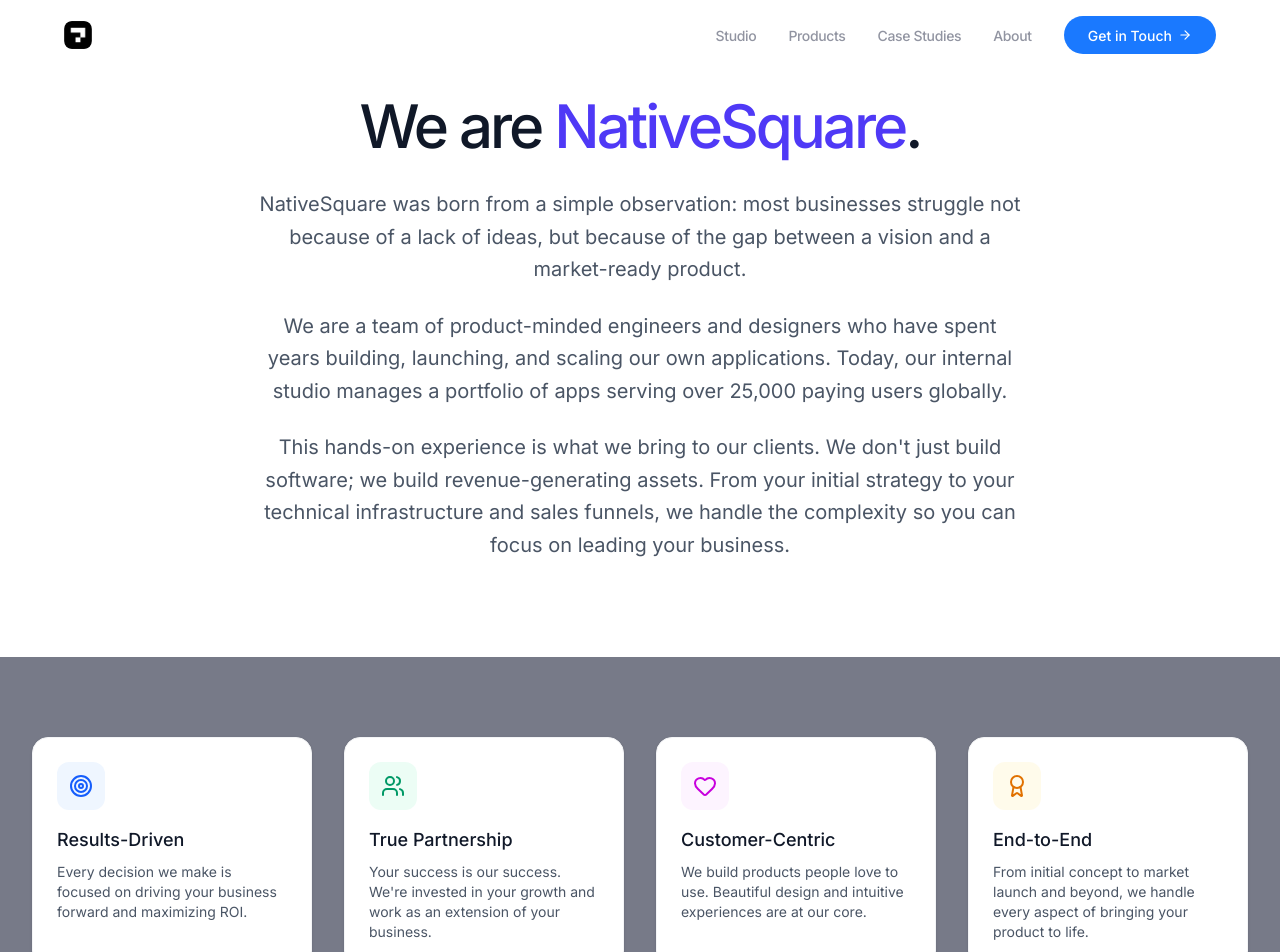
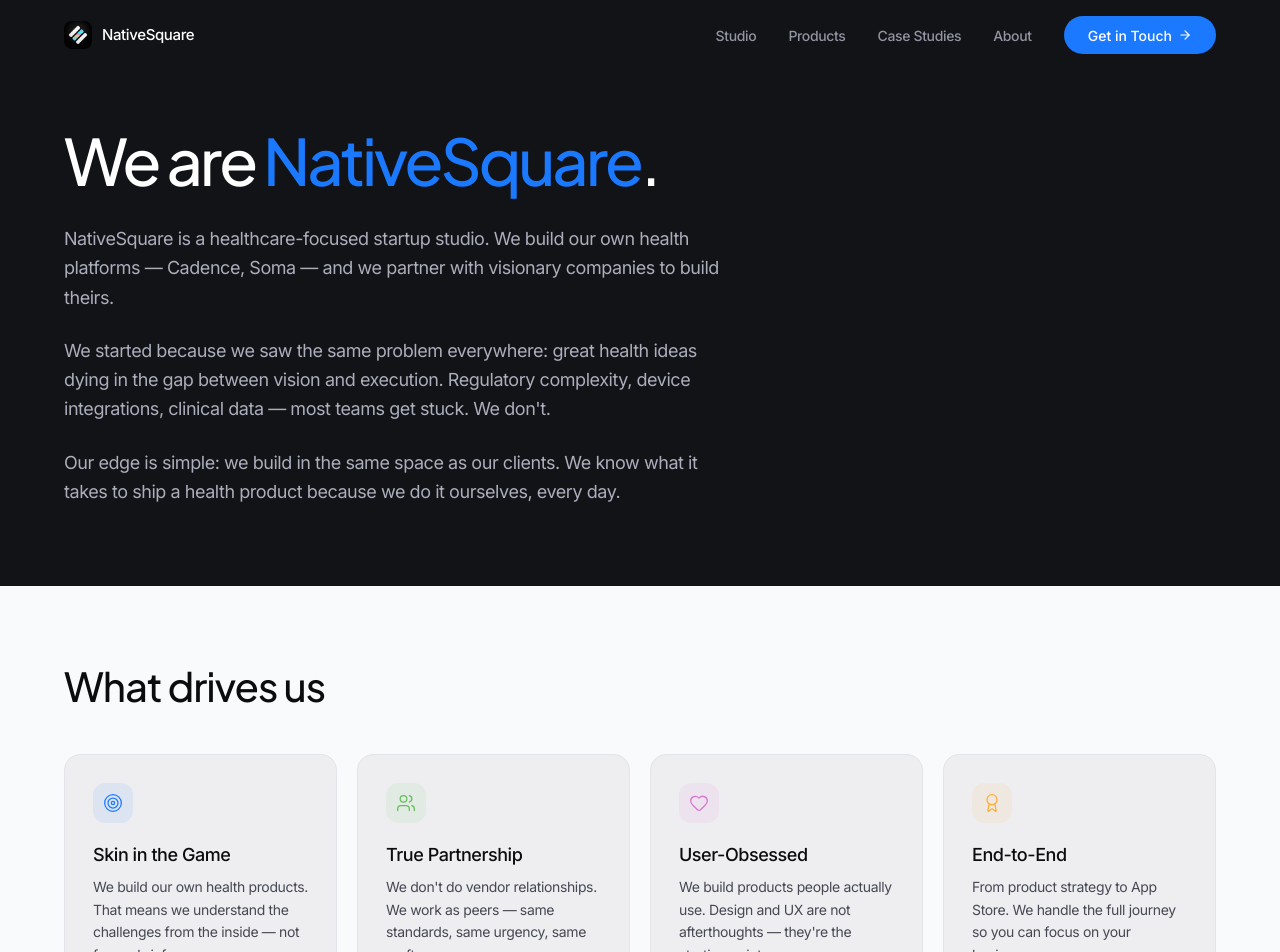
Before and after one commit to NativeSquare/website-3, a Next.js app: page /about in a window 1280 px wide. Shown: the top 952 px of the page. Built offline with nearby package versions, Linux system fonts and the light colour scheme.

Commit message:
feat(linkedin banner)

```diff
--- /dev/null
+++ b/linkedin-banner.html
@@ -0,0 +1,185 @@
+<!DOCTYPE html>
+<html lang="en">
+<head>
+<meta charset="UTF-8">
+<title>NativeSquare LinkedIn Banner</title>
+<style>
+  @import url('https://fonts.googleapis.com/css2?family=Plus+Jakarta+Sans:wght@500&family=Inter:wght@400;500&display=swap');
+
+  * { margin: 0; padding: 0; box-sizing: border-box; }
+
+  body {
+    background: #2e3038;
+    display: flex;
+    align-items: center;
+    justify-content: center;
+    min-height: 100vh;
+    padding: 40px;
+  }
+
+  .banner {
+    width: 1584px;
+    height: 396px;
+    background: #121317;
+    position: relative;
+    overflow: hidden;
+    font-family: 'Inter', system-ui, sans-serif;
+    -webkit-font-smoothing: antialiased;
+    display: flex;
+    align-items: center;
+    justify-content: space-between;
+    padding: 0 80px;
+  }
+
+  /* Grid overlay — same as hero: absolute, right side */
+  .grid-overlay {
+    position: absolute;
+    left: -550px;
+    top: 0;
+    width: 1000px;
+    height: auto;
+    opacity: 0.35;
+    pointer-events: none;
+  }
+
+  /* Ambient glows */
+  .glow-orange {
+    position: absolute;
+    left: 50px;
+    top: -150px;
+    width: 600px;
+    height: 500px;
+    background: radial-gradient(ellipse at center, rgba(254,173,52,0.1), transparent 70%);
+    filter: blur(80px);
+    pointer-events: none;
+  }
+  .glow-blue {
+    position: absolute;
+    right: -100px;
+    top: 50%;
+    width: 500px;
+    height: 500px;
+    background: radial-gradient(ellipse at center, rgba(26,121,255,0.06), transparent 70%);
+    filter: blur(100px);
+    pointer-events: none;
+  }
+
+  /* Left column — text */
+  .left {
+    position: relative;
+    z-index: 10;
+    max-width: 520px;
+    flex-shrink: 0;
+  }
+
+  .logo {
+    display: flex;
+    align-items: center;
+    gap: 10px;
+    margin-bottom: 28px;
+  }
+  .logo img {
+    width: 28px;
+    height: 28px;
+    border-radius: 6px;
+  }
+  .logo span {
+    font-size: 15px;
+    font-weight: 500;
+    color: rgba(249,250,251,0.9);
+    letter-spacing: -0.3px;
+  }
+
+  .headline {
+    font-family: 'Plus Jakarta Sans', system-ui, sans-serif;
+    font-weight: 500;
+    font-size: 56px;
+    line-height: 1.0;
+    letter-spacing: -0.04em;
+    color: #f9fafb;
+  }
+
+  .subtitle {
+    margin-top: 14px;
+    font-size: 16px;
+    font-weight: 400;
+    line-height: 1.5;
+    letter-spacing: -0.02em;
+    color: #abaebb;
+  }
+
+  .url-row {
+    margin-top: 20px;
+    display: flex;
+    align-items: center;
+    gap: 12px;
+  }
+  .url {
+    font-size: 14px;
+    font-weight: 500;
+    letter-spacing: -0.02em;
+    color: #1a79ff;
+  }
+  .dot {
+    width: 4px;
+    height: 4px;
+    border-radius: 50%;
+    background: #464853;
+  }
+  .tagline {
+    font-size: 13px;
+    font-weight: 500;
+    letter-spacing: -0.02em;
+    color: #5e616e;
+  }
+
+  /* Right column — asset */
+  .right {
+    position: relative;
+    flex-shrink: 0;
+  }
+  .hero-asset {
+    width: 520px;
+    height: auto;
+    position: relative;
+    pointer-events: none;
+  }
+</style>
+</head>
+<body>
+
+<div class="banner">
+  <!-- Ambient glows -->
+  <div class="glow-orange"></div>
+  <div class="glow-blue"></div>
+
+  <!-- Grid overlay -->
+  <img src="public/hero/grid.webp" class="grid-overlay" alt="">
+
+  <!-- Left — 3D asset -->
+  <div class="right">
+    <img src="public/hero/hero_asset.webp" class="hero-asset" alt="">
+  </div>
+
+  <!-- Right — text content -->
+  <div class="left">
+    <div class="logo">
+      <img src="public/hero/ns-logo.png" alt="NativeSquare">
+      <span>NativeSquare</span>
+    </div>
+    <div class="headline">
+      Building AI-Powered<br>HealthTech
+    </div>
+    <div class="subtitle">
+      In-house and as partners. Same vision, same craft.
+    </div>
+    <div class="url-row">
+      <span class="url">nativesquare.fr</span>
+      <span class="dot"></span>
+      <span class="tagline">Healthcare Startup Studio</span>
+    </div>
+  </div>
+</div>
+
+</body>
+</html>
--- a/src/app/(site)/components/About.tsx
+++ b/src/app/(site)/components/About.tsx
@@ -1,94 +1,109 @@
-import { Award, Heart, Target, Users } from "lucide-react";
+import { Target, Users, Heart, Award } from "lucide-react";
 import FAQ from "./FAQ";
 import CTA from "./CTA";
 
+const values = [
+  {
+    icon: Target,
+    title: "Skin in the Game",
+    description:
+      "We build our own health products. That means we understand the challenges from the inside — not from a brief.",
+    color: "#1a79ff",
+  },
+  {
+    icon: Users,
+    title: "True Partnership",
+    description:
+      "We don't do vendor relationships. We work as peers — same standards, same urgency, same craft.",
+    color: "#62bf59",
+  },
+  {
+    icon: Heart,
+    title: "User-Obsessed",
+    description:
+      "We build products people actually use. Design and UX are not afterthoughts — they're the starting point.",
+    color: "#d973ce",
+  },
+  {
+    icon: Award,
+    title: "End-to-End",
+    description:
+      "From product strategy to App Store. We handle the full journey so you can focus on your business.",
+    color: "#fead34",
+  },
+];
+
 const About: React.FC = () => {
   return (
-    <div className="pt-24 bg-white">
-      <div className="mx-auto max-w-7xl px-4 sm:px-6 lg:px-8 mb-24 text-center">
-        <h1 className="text-4xl md:text-5xl lg:text-6xl font-bold font-geist tracking-tighter text-gray-900 mb-8">
-          We are <span className="text-indigo-600">NativeSquare</span>.
+    <>
+      {/* Hero section — dark like landing hero */}
+      <section className="bg-gray-8 pt-32 pb-20 max-md:pt-24 max-md:pb-14">
+        <div className="container-md max-[1023px]:px-16 max-md:px-5">
+          <h1 className="font-title fs-64 font-medium leading-none tracking-tighter text-white max-xl:!text-[56px] max-[1023px]:!text-[48px] max-md:!text-[36px]">
+            We are{" "}
+            <span style={{ color: "var(--primary-blue)" }}>NativeSquare</span>.
           </h1>
-        <div className="text-xl text-gray-600 max-w-3xl mx-auto leading-relaxed space-y-6">
-          <p>
-            NativeSquare was born from a simple observation: most businesses
-            struggle not because of a lack of ideas, but because of the gap
-            between a vision and a market-ready product.
+          <div className="mt-8 max-w-2xl space-y-6">
+            <p className="fs-18 leading-relaxed tracking-tight text-gray-70">
+              NativeSquare is a healthcare-focused startup studio. We build our
+              own health platforms — Cadence, Soma — and we partner with
+              visionary companies to build theirs.
             </p>
-          <p>
-            We are a team of product-minded engineers and designers who have
-            spent years building, launching, and scaling our own applications.
-            Today, our internal studio manages a portfolio of apps serving over
-            25,000 paying users globally.
+            <p className="fs-18 leading-relaxed tracking-tight text-gray-70">
+              We started because we saw the same problem everywhere: great
+              health ideas dying in the gap between vision and execution.
+              Regulatory complexity, device integrations, clinical data — most
+              teams get stuck. We don&apos;t.
             </p>
-          <p>
-            This hands-on experience is what we bring to our clients. We
-            don&apos;t just build software; we build revenue-generating assets.
-            From your initial strategy to your technical infrastructure and
-            sales funnels, we handle the complexity so you can focus on leading
-            your business.
+            <p className="fs-18 leading-relaxed tracking-tight text-gray-70">
+              Our edge is simple: we build in the same space as our clients. We
+              know what it takes to ship a health product because we do it
+              ourselves, every day.
             </p>
           </div>
         </div>
+      </section>
 
-      <div className="bg-gray-50 py-20">
-        <div className="mx-auto max-w-7xl px-4 sm:px-6 lg:px-8">
-          <div className="grid grid-cols-1 md:grid-cols-2 lg:grid-cols-4 gap-8">
-            <div className="bg-white p-6 rounded-2xl shadow-sm border border-gray-100">
-              <div className="w-12 h-12 bg-blue-50 rounded-xl flex items-center justify-center mb-4 text-blue-600">
-                <Target size={24} />
+      {/* Values — white section */}
+      <section
+        className="py-20 max-md:py-14"
+        style={{ background: "var(--gray-98)", color: "var(--gray-5)" }}
+      >
+        <div className="container-md max-[1023px]:px-16 max-md:px-5">
+          <h2 className="font-title fs-40 font-medium leading-none tracking-tight mb-12 max-md:mb-8 max-md:!text-[28px]">
+            What drives us
+          </h2>
+          <div className="grid grid-cols-1 md:grid-cols-2 lg:grid-cols-4 gap-5">
+            {values.map((v) => (
+              <div
+                key={v.title}
+                className="rounded-2xl p-7"
+                style={{
+                  background: "var(--gray-94)",
+                  border: "1px solid var(--gray-90)",
+                }}
+              >
+                <div
+                  className="w-10 h-10 rounded-xl flex items-center justify-center mb-5"
+                  style={{ background: `${v.color}15` }}
+                >
+                  <v.icon size={20} strokeWidth={1.5} style={{ color: v.color }} />
                 </div>
-              <h3 className="text-lg font-bold font-geist text-gray-900 mb-2">
-                Results-Driven
+                <h3 className="fs-18 font-medium leading-snug tracking-tight mb-2">
+                  {v.title}
                 </h3>
-              <p className="text-gray-600 text-sm">
-                Every decision we make is focused on driving your business
-                forward and maximizing ROI.
+                <p className="fs-14 leading-relaxed tracking-tight text-gray-30">
+                  {v.description}
                 </p>
               </div>
-            <div className="bg-white p-6 rounded-2xl shadow-sm border border-gray-100">
-              <div className="w-12 h-12 bg-emerald-50 rounded-xl flex items-center justify-center mb-4 text-emerald-600">
-                <Users size={24} />
-              </div>
-              <h3 className="text-lg font-bold font-geist text-gray-900 mb-2">
-                True Partnership
-              </h3>
-              <p className="text-gray-600 text-sm">
-                Your success is our success. We&apos;re invested in your growth
-                and work as an extension of your business.
-              </p>
-            </div>
-            <div className="bg-white p-6 rounded-2xl shadow-sm border border-gray-100">
-              <div className="w-12 h-12 bg-fuchsia-50 rounded-xl flex items-center justify-center mb-4 text-fuchsia-600">
-                <Heart size={24} />
-              </div>
-              <h3 className="text-lg font-bold font-geist text-gray-900 mb-2">
-                Customer-Centric
-              </h3>
-              <p className="text-gray-600 text-sm">
-                We build products people love to use. Beautiful design and
-                intuitive experiences are at our core.
-              </p>
-            </div>
-            <div className="bg-white p-6 rounded-2xl shadow-sm border border-gray-100">
-              <div className="w-12 h-12 bg-amber-50 rounded-xl flex items-center justify-center mb-4 text-amber-600">
-                <Award size={24} />
-              </div>
-              <h3 className="text-lg font-bold font-geist text-gray-900 mb-2">
-                End-to-End
-              </h3>
-              <p className="text-gray-600 text-sm">
-                From initial concept to market launch and beyond, we handle
-                every aspect of bringing your product to life.
-              </p>
+            ))}
           </div>
         </div>
-        </div>
-      </div>
+      </section>
 
       <FAQ />
       <CTA />
-    </div>
+    </>
   );
 };
 
--- a/src/app/(site)/components/Footer.tsx
+++ b/src/app/(site)/components/Footer.tsx
@@ -13,7 +13,7 @@
             <Link href="/" className="flex items-center gap-2.5 mb-6">
               <div className="w-7 h-7 rounded-lg flex items-center justify-center overflow-hidden">
                 <Image
-                  src="/NsLogo2.svg"
+                  src="/hero/ns-logo.png"
                   alt="NativeSquare logo"
                   width={28}
                   height={28}
--- a/src/app/(site)/components/Navbar.tsx
+++ b/src/app/(site)/components/Navbar.tsx
@@ -41,7 +41,7 @@
           <Link href="/" className="flex items-center gap-2.5">
             <div className="w-7 h-7 rounded-lg overflow-hidden flex items-center justify-center">
               <Image
-                src="/NsLogo2.svg"
+                src="/hero/ns-logo.png"
                 alt="NativeSquare logo"
                 width={28}
                 height={28}
```
Also changed, not shown: public/hero/ns-logo.png (added). Lines whose indentation alone changed are shown as unchanged.
